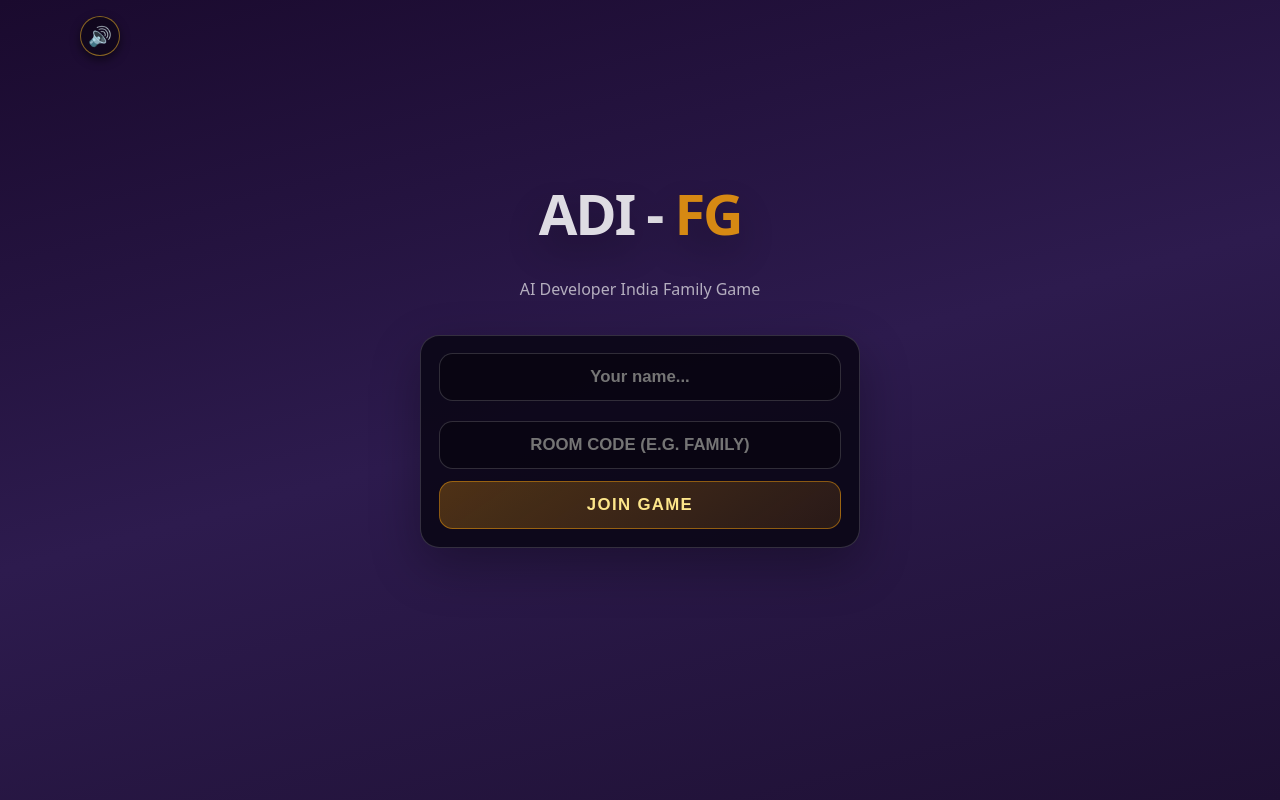
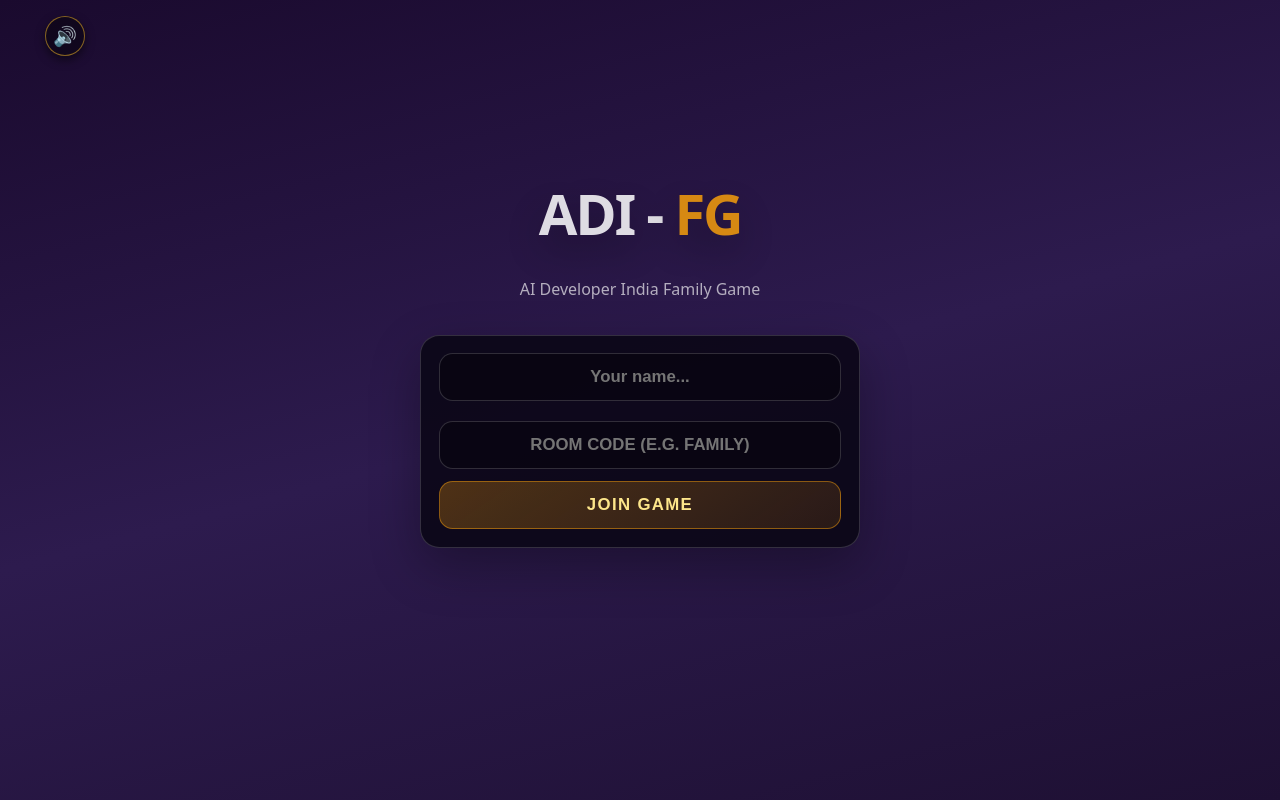
Before and after one commit to rishiteerdamsolutions-cyber/adi-fg, a website: page public/index.html in a window 1280 px wide. Drawn offline with nearby package versions, Linux system fonts and the light colour scheme; no server answers.

Commit message:
Move audio toggle further left to avoid overlapping opponent HP bar

```diff
--- a/public/style.css
+++ b/public/style.css
@@ -20,7 +20,7 @@ body {
 
 /* ═══ AUDIO TOGGLE ═══ */
 .audio-toggle {
-  position: absolute; top: clamp(10px, 2vh, 20px); left: 80px;
+  position: absolute; top: clamp(10px, 2vh, 20px); left: 45px;
   z-index: 999;
   width: 40px; height: 40px; border-radius: 50%;
   border: 1px solid rgba(251, 191, 36, 0.5);
```
